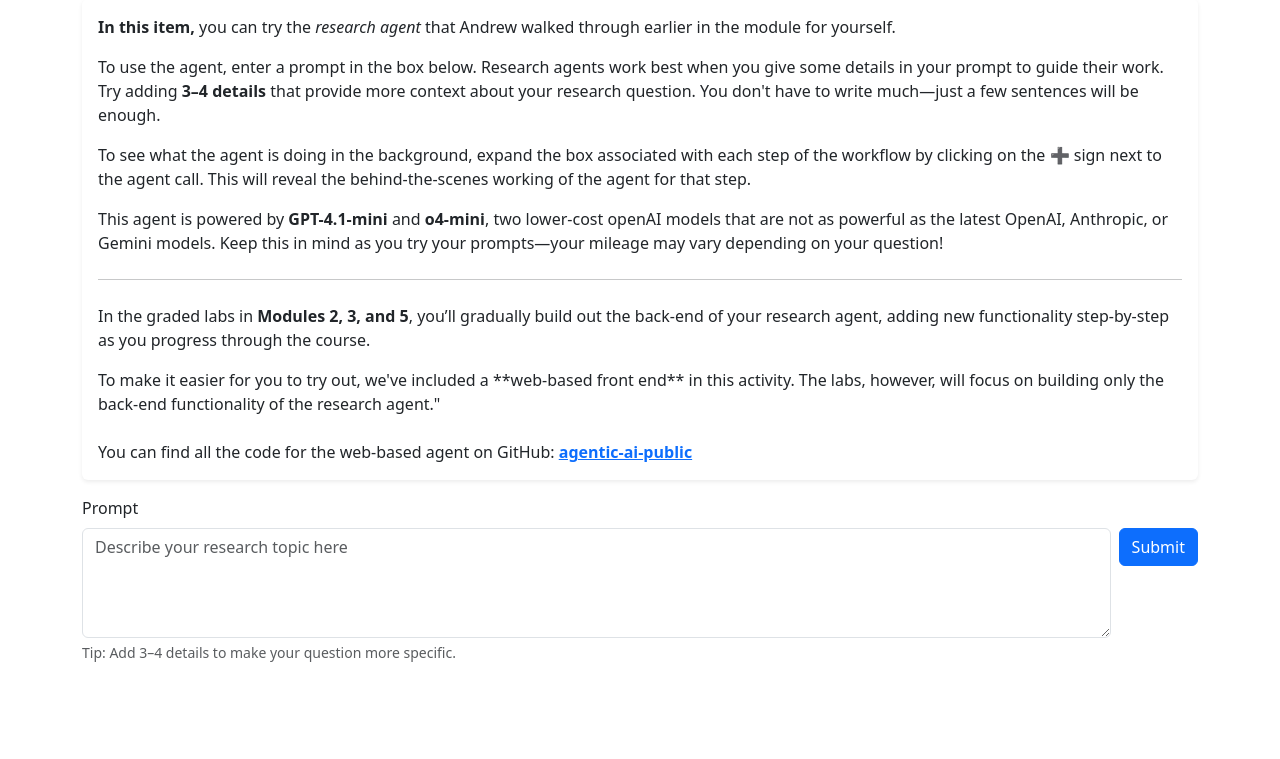
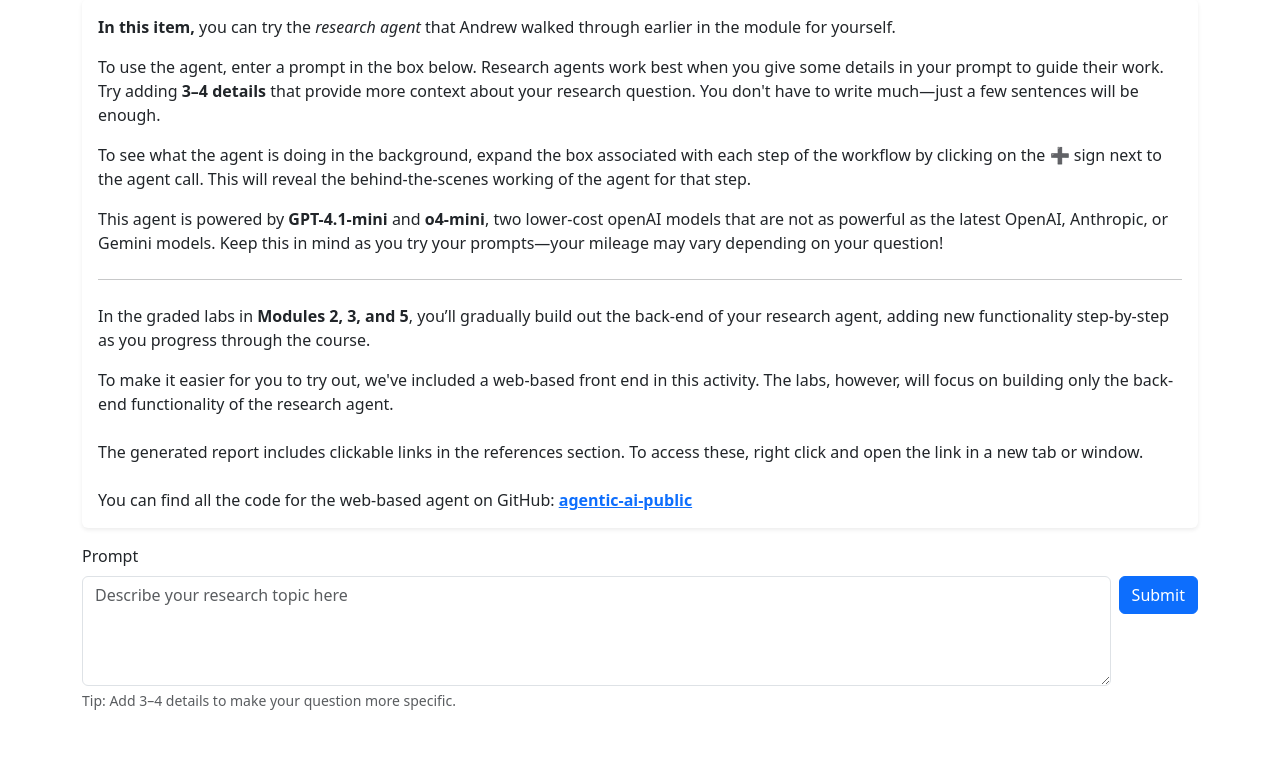
Before and after one commit to senghok510/agentic-ai-public, a FastAPI app: page / in a window 1280 px wide. Shown: the part 87-846 px from the top of the page. Before the commit the page ends 749 px from the top, so only its background shows below. Run offline with FastAPI, Linux system fonts and the light colour scheme; some libraries are stand-ins or nearby versions.

Commit message:
Add notice

```diff
--- a/templates/index.html
+++ b/templates/index.html
@@ -55,7 +55,9 @@
     </p>
 
     <p class="mb-0">
-      To make it easier for you to try out, we've included a **web-based front end** in this activity. The labs, however, will focus on building only the back-end functionality of the research agent."
+    To make it easier for you to try out, we've included a web-based front end in this activity. The labs, however, will focus on building only the back-end functionality of the research agent.
+      <br><br>
+      The generated report includes clickable links in the references section. To access these, right click and open the link in a new tab or window.
       <br><br>
       You can find all the code for the web-based agent on GitHub:
       <a href="https://github.com/https-deeplearning-ai/agentic-ai-public" target="_blank" class="link-primary fw-semibold">
```
